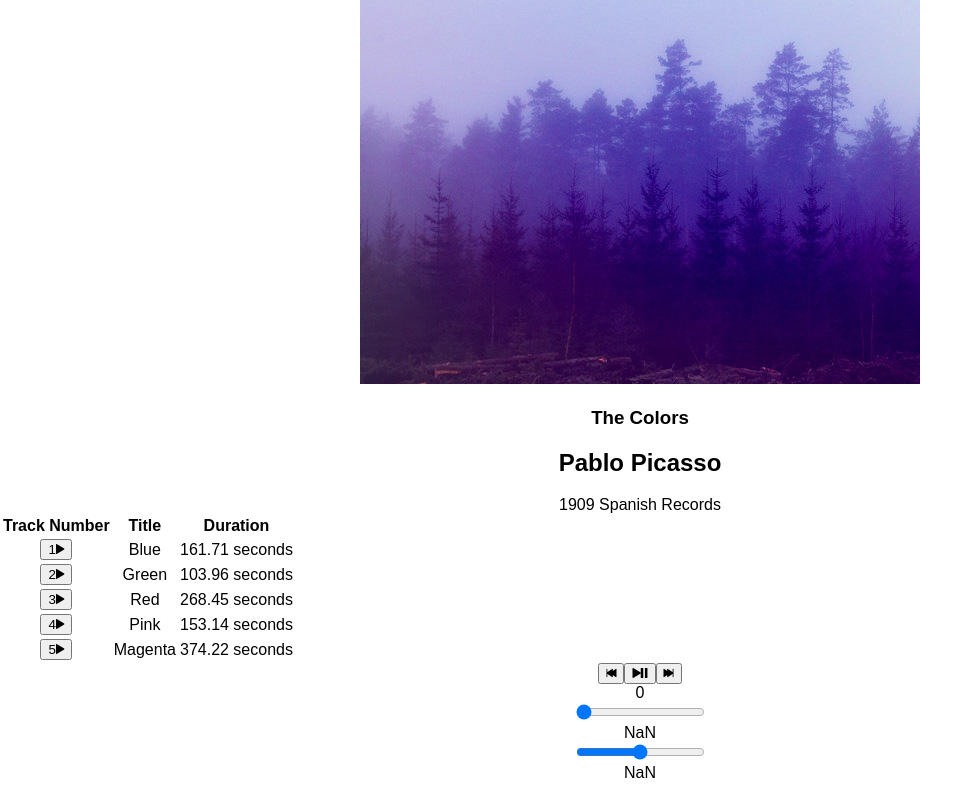
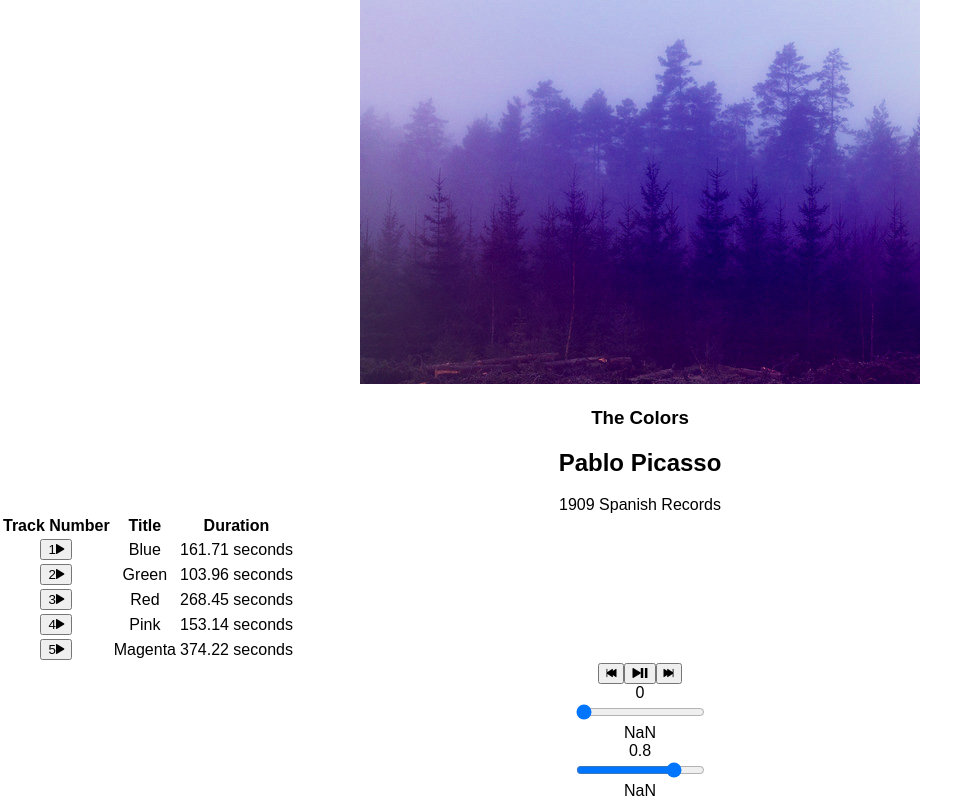
Before and after one commit to vaishali-umrikar/bloc-jams-react, a React (Create React App) app: page /album/the-colors in a window 1280 px wide. Shown: the part 274-1074 px from the top of the page, without its empty margins (0-980 px from the left). Built offline with nearby package versions, Linux system fonts and the light colour scheme.

Commit message:
Can't get volume to change

```diff
--- a/src/components/Album.js
+++ b/src/components/Album.js
@@ -147,7 +147,7 @@ class Album extends Component {
            currentSong={this.state.currentSong}
            currentTime={this.audioElement.currentTime}
            duration={this.audioElement.duration}
-           currentVolume={this.audioElement.currentVolume}
+           currentVolume={this.state.currentVolume}
            handleSongClick={() => this.handleSongClick(this.state.currentSong)}
            handlePrevClick={() => this.handlePrevClick()}
            handleNextClick={() => this.handleNextClick()}
```
